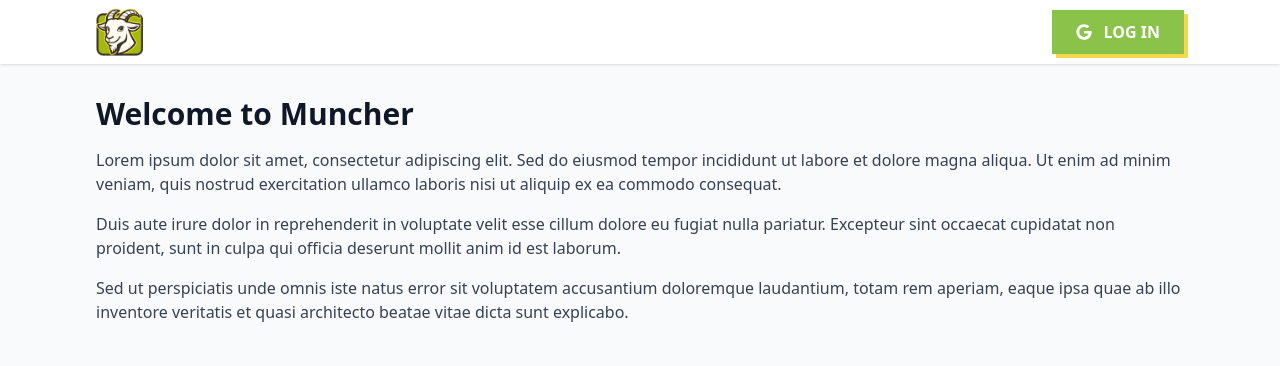
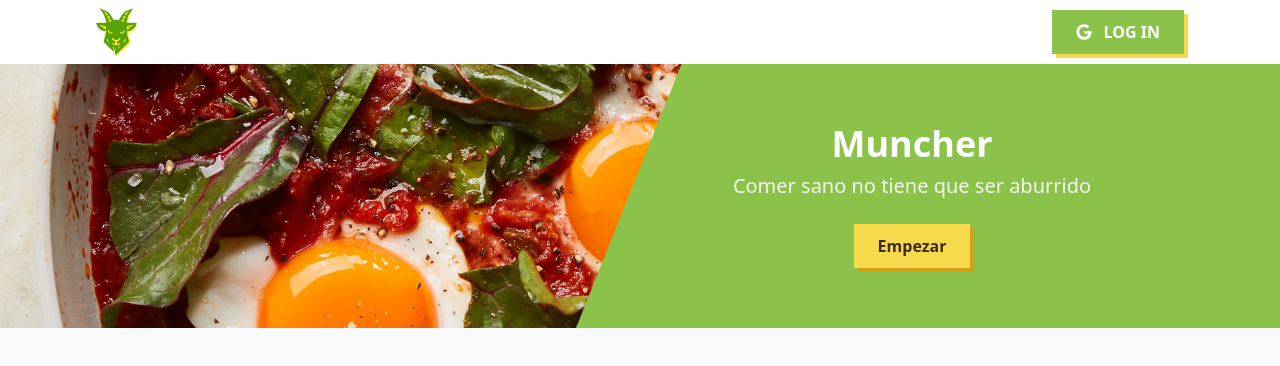
Before and after one commit to asungomez/muncher, a React (Vite) app in the folder front-end/: page / in a window 1280 px wide. Shown: the top 366 px of the page. Built offline with nearby package versions, Linux system fonts and the light colour scheme.

Commit message:
hero section

```diff
--- a/front-end/src/components/Button/Button.tsx
+++ b/front-end/src/components/Button/Button.tsx
@@ -1,24 +1,47 @@
 import type { ButtonHTMLAttributes, ReactNode } from "react";
 import { cn } from "../../utils/cn";
+
+type ButtonVariant = "primary" | "secondary";
 
 interface ButtonProps extends ButtonHTMLAttributes<HTMLButtonElement> {
   children: ReactNode;
   icon?: ReactNode;
+  variant?: ButtonVariant;
 }
 
-function Button({ children, icon, className, ...props }: ButtonProps) {
+const variantStyles: Record<ButtonVariant, string> = {
+  primary: cn(
+    "bg-primary hover:bg-primary-hover",
+    "text-white",
+    "shadow-secondary",
+    "hover:shadow-secondary-hover",
+  ),
+  secondary: cn(
+    "bg-secondary hover:bg-secondary-hover",
+    "text-dark",
+    "shadow-secondary-dark",
+    "hover:shadow-secondary-dark-hover",
+  ),
+};
+
+function Button({
+  children,
+  icon,
+  className,
+  variant = "primary",
+  ...props
+}: ButtonProps) {
   return (
     <button
       className={cn(
         "px-6 py-2.5",
-        "bg-primary hover:bg-primary-hover",
-        "text-white font-semibold",
-        "shadow-secondary",
-        "hover:shadow-secondary-hover hover:translate-x-0.5 hover:translate-y-0.5",
+        "font-semibold",
+        "hover:translate-x-0.5 hover:translate-y-0.5",
         "active:shadow-none active:translate-x-1 active:translate-y-1",
         "transition-all duration-150 ease-in-out",
         "cursor-pointer",
         "flex items-center gap-3",
+        variantStyles[variant],
         className,
       )}
       {...props}
--- a/front-end/src/index.css
+++ b/front-end/src/index.css
@@ -5,9 +5,15 @@
   --color-primary: #8bc34a;
   --color-primary-hover: #7cb342;
   --color-secondary: #f7d94c;
+  --color-secondary-hover: #f5d226;
+  --color-secondary-dark: #d4a017;
   --color-dark: #3d2b1f;
 
   /* Shadows */
   --shadow-secondary: 4px 4px 0px 0px var(--color-secondary);
   --shadow-secondary-hover: 2px 2px 0px 0px var(--color-secondary);
+  --shadow-primary: 4px 4px 0px 0px var(--color-primary);
+  --shadow-primary-hover: 2px 2px 0px 0px var(--color-primary);
+  --shadow-secondary-dark: 4px 4px 0px 0px var(--color-secondary-dark);
+  --shadow-secondary-dark-hover: 2px 2px 0px 0px var(--color-secondary-dark);
 }
--- a/front-end/src/pages/Home/Home.tsx
+++ b/front-end/src/pages/Home/Home.tsx
@@ -1,27 +1,55 @@
+import Button from "../../components/Button/Button";
+
 function Home() {
   return (
-    <>
-      <h1 className="text-3xl font-bold text-gray-900 mb-4">
-        Welcome to Muncher
-      </h1>
-      <p className="text-gray-700 mb-4">
-        Lorem ipsum dolor sit amet, consectetur adipiscing elit. Sed do eiusmod
-        tempor incididunt ut labore et dolore magna aliqua. Ut enim ad minim
-        veniam, quis nostrud exercitation ullamco laboris nisi ut aliquip ex ea
-        commodo consequat.
-      </p>
-      <p className="text-gray-700 mb-4">
-        Duis aute irure dolor in reprehenderit in voluptate velit esse cillum
-        dolore eu fugiat nulla pariatur. Excepteur sint occaecat cupidatat non
-        proident, sunt in culpa qui officia deserunt mollit anim id est laborum.
-      </p>
-      <p className="text-gray-700">
-        Sed ut perspiciatis unde omnis iste natus error sit voluptatem
-        accusantium doloremque laudantium, totam rem aperiam, eaque ipsa quae ab
-        illo inventore veritatis et quasi architecto beatae vitae dicta sunt
-        explicabo.
-      </p>
-    </>
+    <section className="h-[33vh] relative w-screen left-1/2 -translate-x-1/2 -mt-8">
+      {/* Mobile layout */}
+      <div
+        className="md:hidden h-full bg-cover bg-center bg-no-repeat flex flex-col items-center justify-center px-6 relative"
+        style={{ backgroundImage: "url('/hero_section_image.webp')" }}
+      >
+        <div className="absolute inset-0 bg-black/40" />
+        <div className="relative z-10 flex flex-col items-center text-center">
+          <h1 className="text-3xl font-bold text-white mb-2 drop-shadow-lg">
+            Muncher
+          </h1>
+          <p className="text-white/90 text-lg mb-4 drop-shadow">
+            Comer sano no tiene que ser aburrido
+          </p>
+          <Button>Empezar</Button>
+        </div>
+      </div>
+
+      {/* Desktop layout */}
+      <div className="hidden md:block h-full relative">
+        {/* Image side - full width as base layer */}
+        <div
+          className="absolute inset-0 bg-cover bg-center bg-no-repeat"
+          style={{ backgroundImage: "url('/hero_section_image.webp')" }}
+        />
+
+        {/* Green side with diagonal - overlaps image */}
+        <div
+          className="absolute right-0 w-[55%] h-full bg-primary"
+          style={{
+            clipPath: "polygon(15% 0, 100% 0, 100% 100%, 0 100%)",
+          }}
+        />
+
+        {/* Content container - respects main boundaries */}
+        <div className="absolute inset-0 flex items-center">
+          <div className="w-full max-w-6xl mx-auto px-4 sm:px-6 lg:px-8 flex justify-end">
+            <div className="w-1/2 flex flex-col items-center text-center">
+              <h1 className="text-4xl font-bold text-white mb-2">Muncher</h1>
+              <p className="text-white/90 text-xl mb-6">
+                Comer sano no tiene que ser aburrido
+              </p>
+              <Button variant="secondary">Empezar</Button>
+            </div>
+          </div>
+        </div>
+      </div>
+    </section>
   );
 }
 
```
Also changed, not shown: front-end/public/hero_section_image.webp (added), front-end/public/muncher_logo.png.
